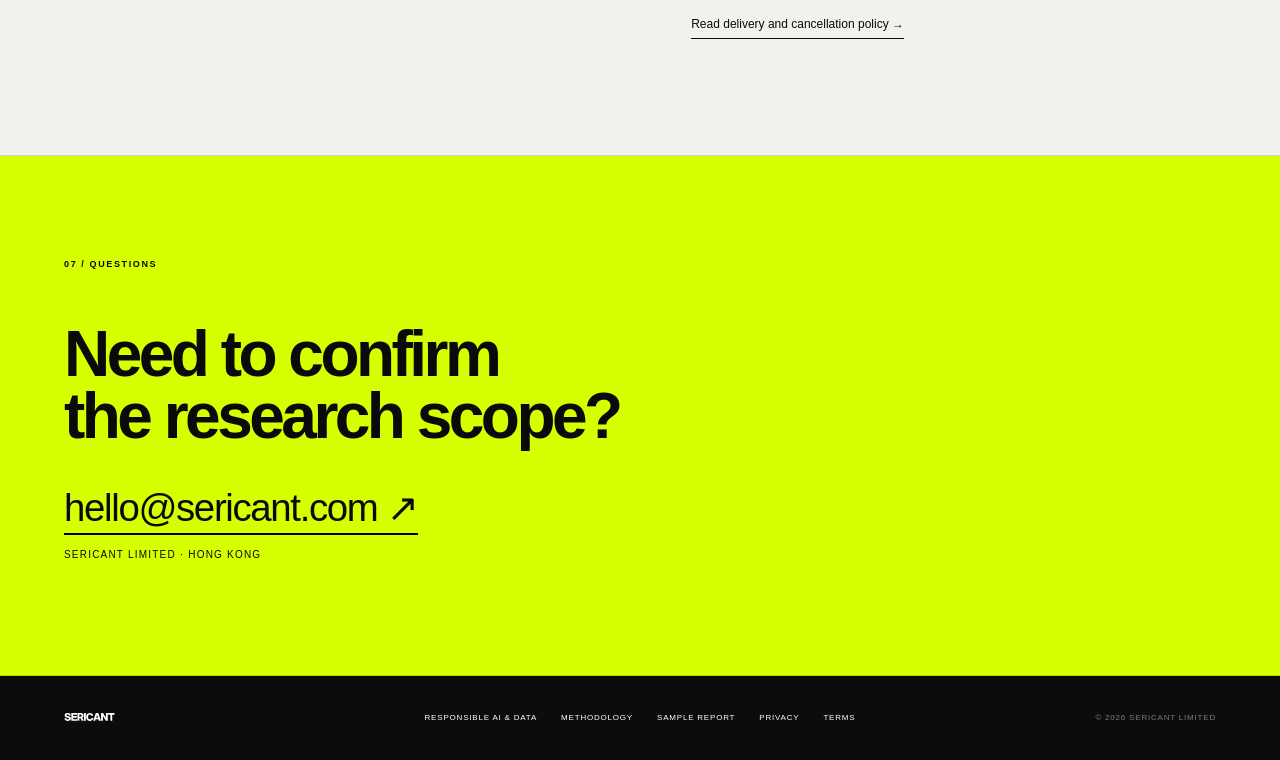
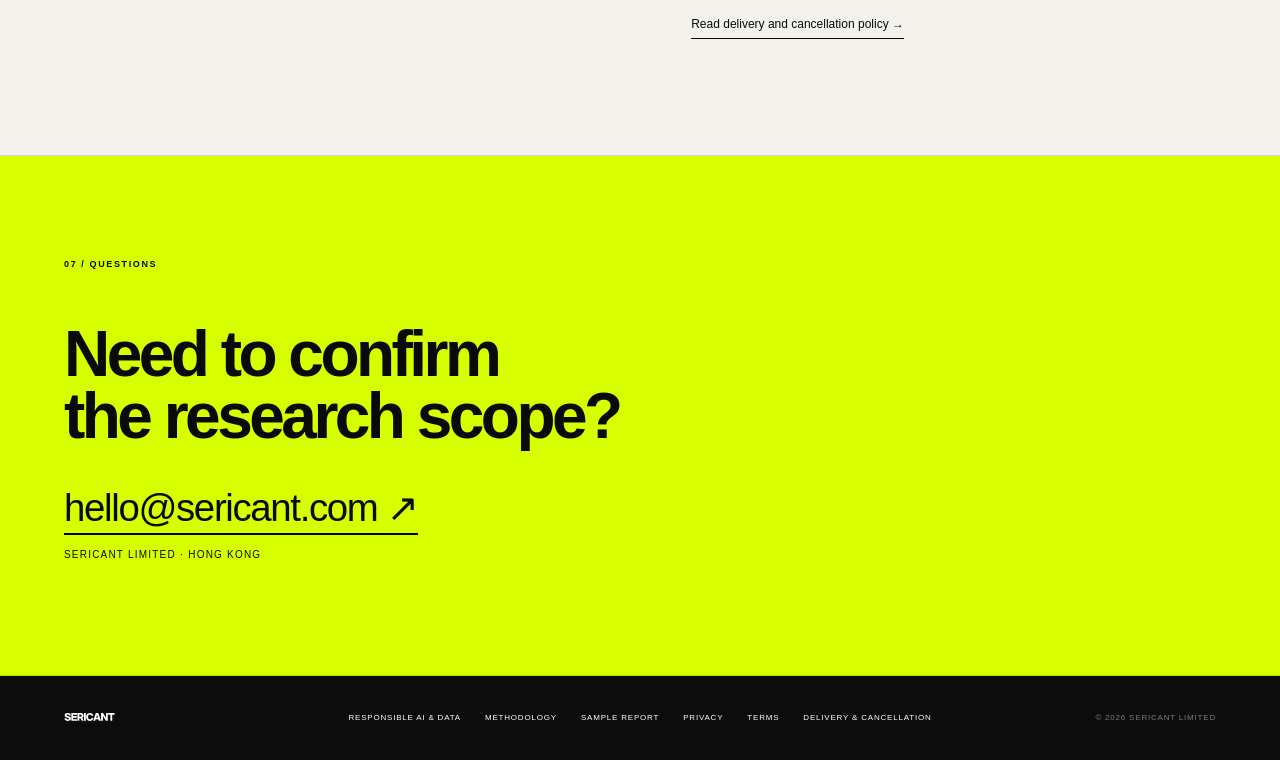
Before and after one commit to lingoescn-droid/sericant-website, a Next.js app: page /due-diligence in a window 1280 px wide. Shown: the part 5620-6380 px from the top of the page. Built offline with nearby package versions, Linux system fonts and the light colour scheme.

Commit message:
Align brand messaging and site metadata

```diff
--- a/app/due-diligence/page.tsx
+++ b/app/due-diligence/page.tsx
@@ -291,6 +291,10 @@
           <Link href="/terms">
             Terms
           </Link>
+
+          <Link href="/refund-delivery">
+            Delivery & cancellation
+          </Link>
         </div>
 
         <div>
```
